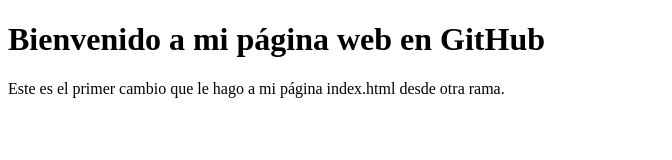
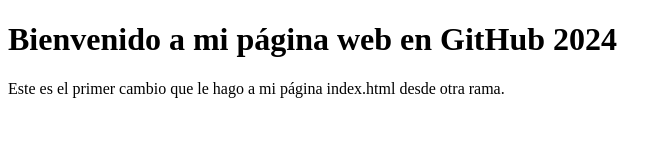
Before and after one commit to Teshidesu/gitPrueba, a plain HTML site: page index.html in a window 1280 px wide. Shown: the whole page, without its empty margins (0-672 px from the left). Drawn offline with Linux system fonts and the light colour scheme.

Commit message:
Update index.html
solo agregue la fecha

```diff
--- a/index.html
+++ b/index.html
@@ -6,7 +6,7 @@
     <title>Documento HTML en GitHub</title>
 </head>
 <body>
-    <h1>Bienvenido a mi página web en GitHub</h1>
+    <h1>Bienvenido a mi página web en GitHub 2024</h1>
     <p>Este es el primer cambio que le hago a mi página index.html desde otra rama.</p>
 </body>
 </html>
```
